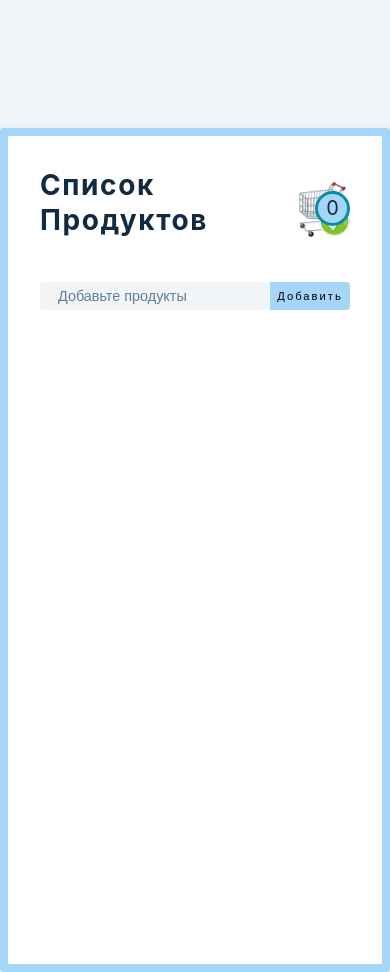
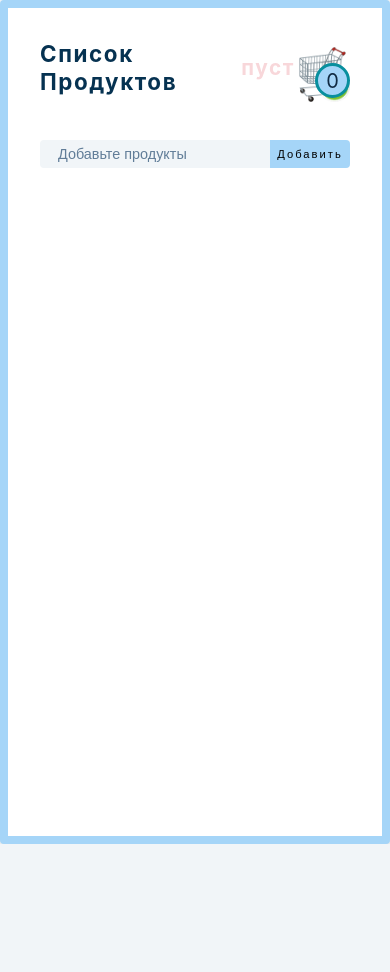
Before and after one commit to Crossroads30/grocery-list, a React (Vite) app: page / in a window 390 px wide. After the commit the page ends 844 px from the top, so only its background shows below. Built offline with nearby package versions, Linux system fonts and the light colour scheme.

Commit message:
fix: fix styles

```diff
--- a/src/App.css
+++ b/src/App.css
@@ -10,7 +10,7 @@ Grocery List
 	box-shadow: var(--light-shadow);
 	transition: var(--transition);
 	padding: 2rem;
-
+	margin-top: 8rem;
 }
 .section-center:hover {
 	box-shadow: var(--dark-shadow);
@@ -49,19 +49,27 @@ Grocery List
 	height: 35px;
 	border: 3px solid #088f9e;
 	border-radius: 100%;
-	text-align: center;
 	background-color: var(--clr-primary-8);
-	line-height: 1.4;
 	font-size: 20px;
+	display: flex;
+	align-items: center;
+	justify-content: center;
 }
 .cartImage {
 	display: block;
-	margin-left: auto;
 	width: 55px;
 }
 .grocery-title {
 	color: var(--clr-primary-1);
 }
+
+.empty-cart {
+	color: var(--clr-primary-1);
+	font-size: 25px;
+	text-transform: lowercase;
+	color: #f8d7da;
+}
+
 .form-control {
 	display: flex;
 	justify-content: center;
@@ -185,7 +193,7 @@ display: flex;
 	overflow: hidden;
 }
 .title-price-wrapper {
-	margin-left: .3rem;
+	margin-left: 0.3rem;
 }
 .footer {
 	margin-top: 4rem;
@@ -225,7 +233,7 @@ hr {
 	border-width: 0.25px;
 }
 
-@media screen and (max-width: 470px) {
+@media screen and (max-width: 670px) {
 	h1 {
 		font-size: 2rem;
 	}
@@ -238,20 +246,9 @@ hr {
 	h4 {
 		font-size: 0.5rem;
 	}
-	.section-center {
-		margin-top: 5rem;
-		width: 95vw;
-	}
 }
 
 @media screen and (max-width: 470px) {
-	.section-center {
-		margin-top: 0rem;
-		width: 100vw;
-		height: 100%;
-		min-height: 100vh;
-		border: 8px solid var(--clr-primary-8);
-	}
 	p {
 		font-size: 0.9rem;
 	}
@@ -261,4 +258,10 @@ hr {
 	.grocery {
 		font-size: 0.9rem;
 	}
+	.grocery-title {
+		font-size: 1.4rem;
 	}
+	.empty-cart {
+		font-size: 1.3rem;
+	}
+}
--- a/src/GroceryForm.jsx
+++ b/src/GroceryForm.jsx
@@ -65,8 +65,15 @@ const GroceryForm = ({}) => {
 		<form className='grocery-form' onSubmit={handleSubmit}>
 			{alert.show && <Alert {...alert} />}
 			<div className='imageBlock'>
-			<h3>список продуктов</h3>
-			<img className='cartImage' src={cartImage} alt='cartImage' />
+				{itemList.length === 0 ? (
+					<>
+						<h3 className='grocery-title'>список продуктов</h3>
+						<h4 className='empty-cart'>пуст</h4>
+					</>
+				) : (
+					<h3 className='grocery-title'>список продуктов</h3>
+				)}
+				<img className='cartImage' src={cartImage} alt='cartImage' />
 				<span>{amount}</span>
 			</div>
 			<div className='form-control'>
--- a/src/index.css
+++ b/src/index.css
@@ -127,6 +127,7 @@ p {
 	margin: 0 auto;
 	max-width: 35rem;
 	margin-top: 8rem;
+	margin-bottom: 8rem;
 }
 
 main {
@@ -134,3 +135,22 @@ main {
 	display: grid;
 	place-items: center;
 }
+@media screen and (max-width: 670px) {
+	.section-center {
+		margin-top: 5rem;
+		margin-bottom: 5rem;
+		width: 95vw;
+	}
+}
+
+@media screen and (max-width: 470px) {
+	.section-center {
+		margin-top: 0rem;
+		margin-bottom: 0rem;
+		width: 100vw;
+		height: 100%;
+		min-height: 100vh;
+		border: 8px solid var(--clr-primary-8);
+	}
+
+}
```
Lines whose indentation alone changed are shown as unchanged.
